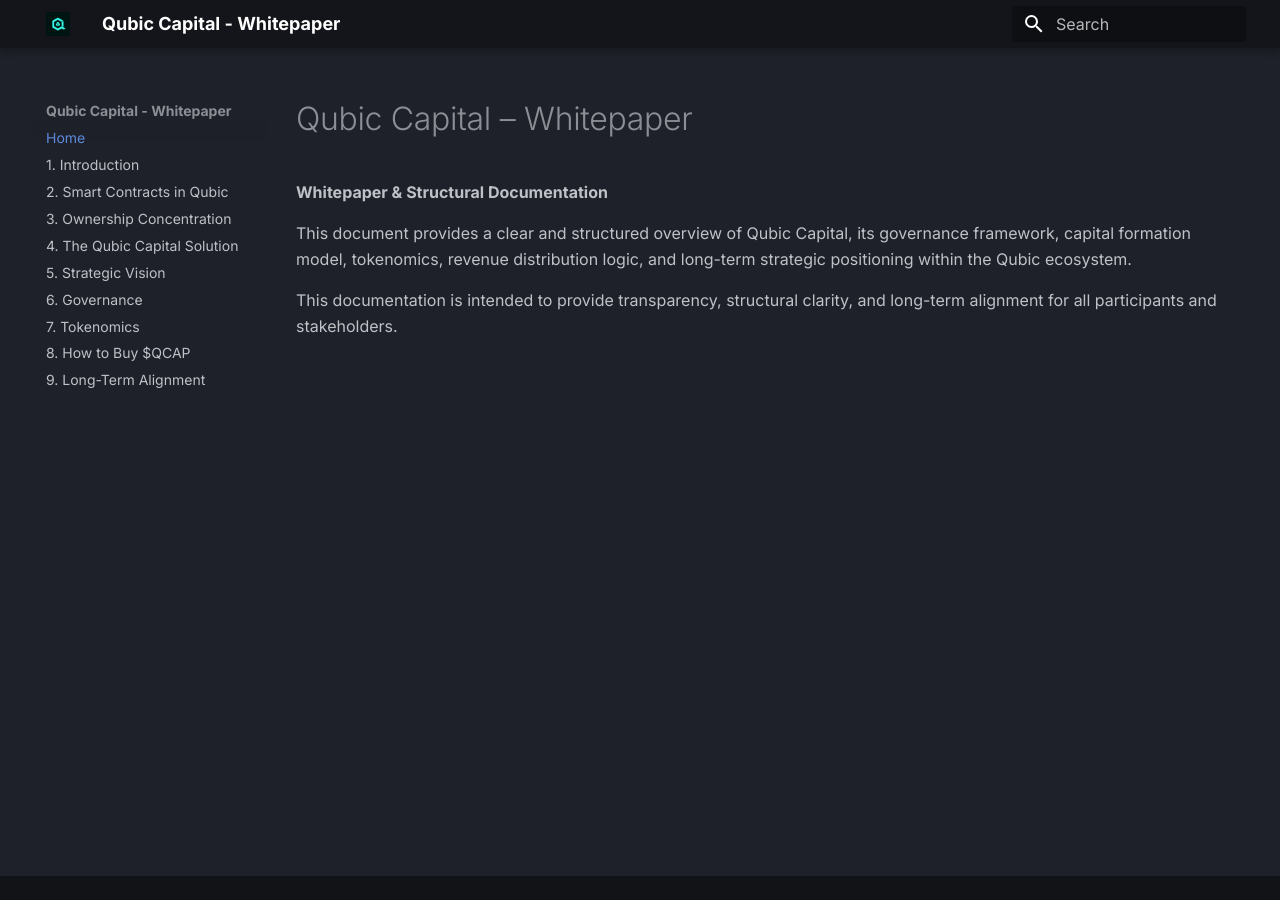
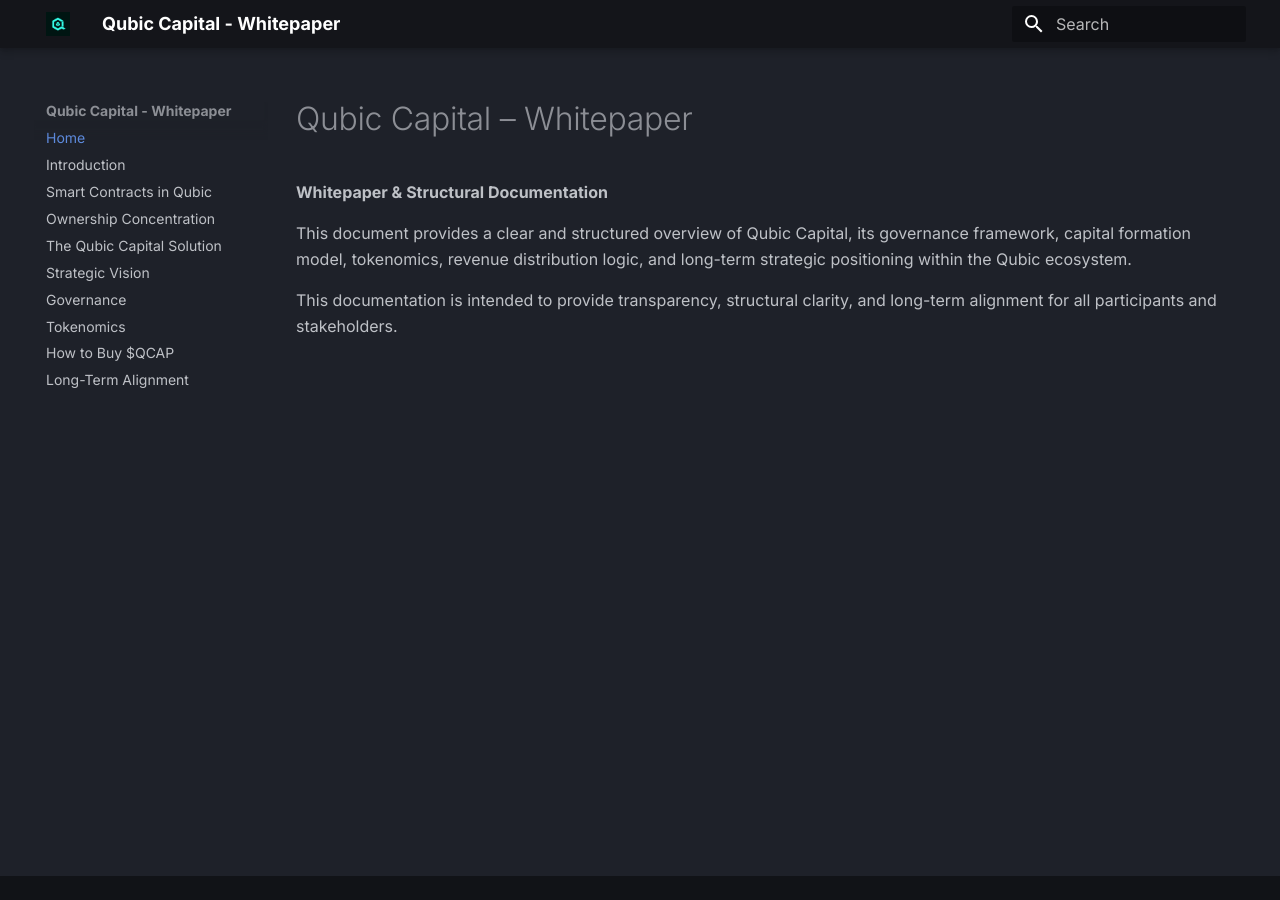
Before and after one commit to HermanToothrot10/qubic-capital-whitepaper, an MkDocs documentation site: the page built from docs/index.md, in a window 1280 px wide. Built offline with MkDocs 1.6.1 and Material for MkDocs 9.7.7, drawn with Linux system fonts in a browser that asks for light colours.

Commit message:
Update mkdocs.yml

```diff
--- a/mkdocs.yml
+++ b/mkdocs.yml
@@ -35,12 +35,12 @@
 
 nav:
   - Home: index.md
-  - 1. Introduction: 01-introduction.md
-  - 2. Smart Contracts in Qubic: 02-smart-contracts-in-qubic.md
-  - 3. Ownership Concentration: 03-ownership-concentration.md
-  - 4. The Qubic Capital Solution: 04-the-qubic-capital-solution.md
-  - 5. Strategic Vision: 05-strategic-vision.md
-  - 6. Governance: 06-governance.md
-  - 7. Tokenomics: 07-tokenomics.md
-  - 8. How to Buy $QCAP: 08-how-to-buy-qcap.md
-  - 9. Long-Term Alignment: 09-long-term-alignment.md
+  - Introduction: 01-introduction.md
+  - Smart Contracts in Qubic: 02-smart-contracts-in-qubic.md
+  - Ownership Concentration: 03-ownership-concentration.md
+  - The Qubic Capital Solution: 04-the-qubic-capital-solution.md
+  - Strategic Vision: 05-strategic-vision.md
+  - Governance: 06-governance.md
+  - Tokenomics: 07-tokenomics.md
+  - How to Buy $QCAP: 08-how-to-buy-qcap.md
+  - Long-Term Alignment: 09-long-term-alignment.md
```
